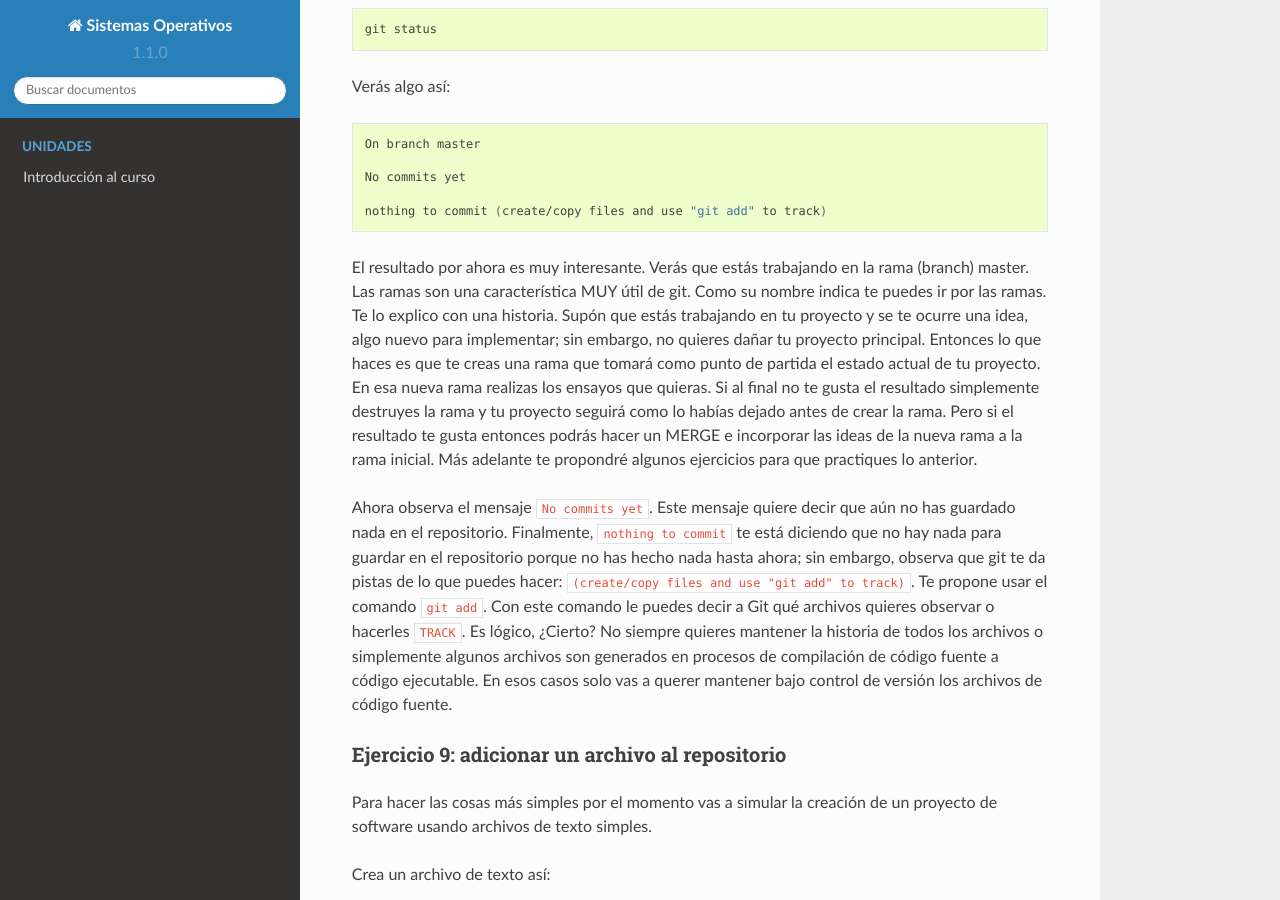
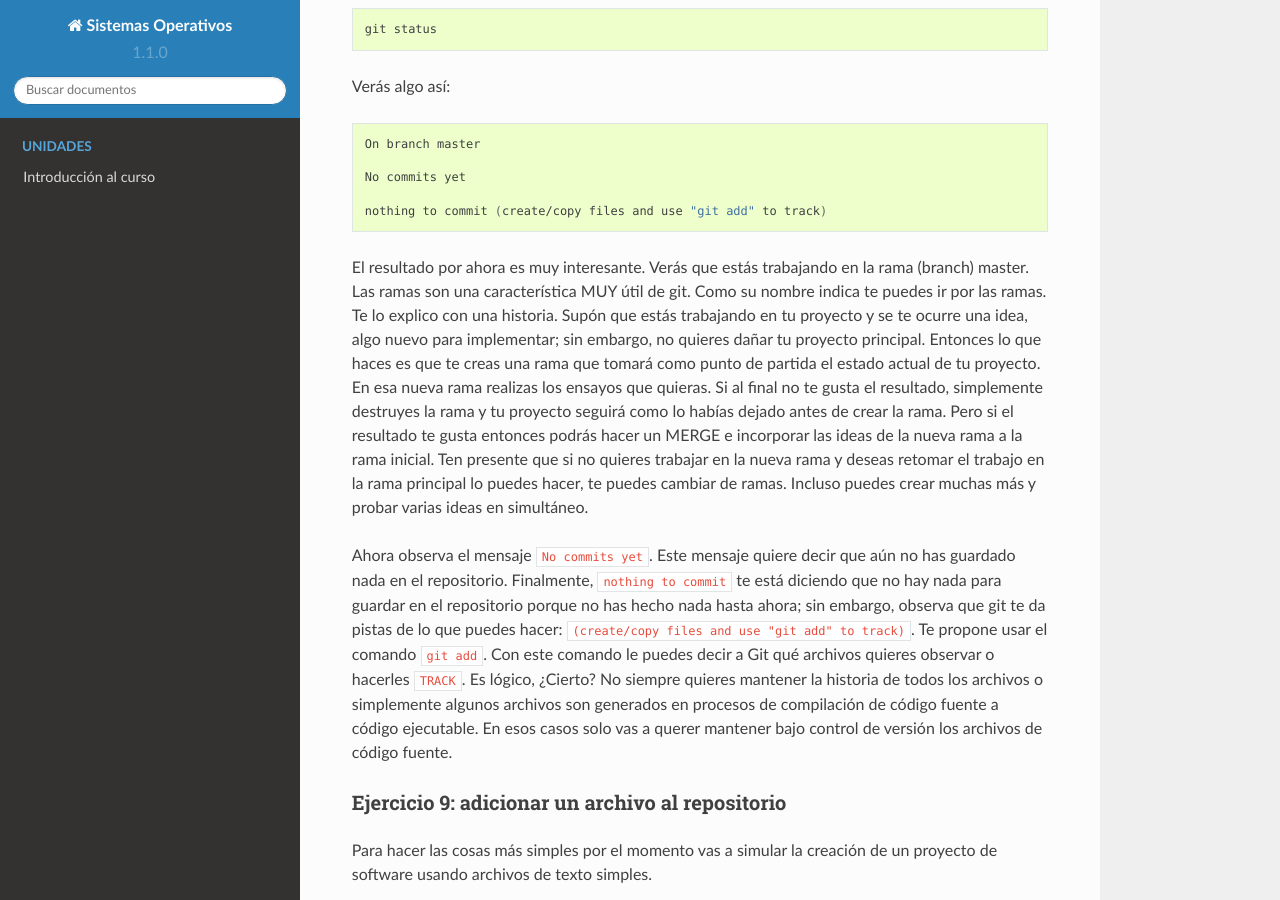
Before and after one commit to juanferfranco/sistemasoperativos, a Sphinx documentation site: the page built from docs/_unidad1/introGit.rst, in a window 1280 px wide and 900 px high, scrolled down 5754 px. Built offline with Sphinx 7.4.7 and the Read the Docs theme 2.0.0, drawn with Linux system fonts in a browser that asks for light colours; pages that are not in the unit, such as notebooks, are missing from menus.

Commit message:
update ejercicio 8

```diff
--- a/docs/_unidad1/introGit.rst
+++ b/docs/_unidad1/introGit.rst
@@ -312,10 +312,12 @@ Supón que estás trabajando en tu proyecto y se te ocurre una idea, algo nuevo
 para implementar; sin embargo, no quieres dañar tu proyecto principal. Entonces
 lo que haces es que te creas una rama que tomará como punto de partida el estado
 actual de tu proyecto. En esa nueva rama realizas los ensayos que quieras. Si
-al final no te gusta el resultado simplemente destruyes la rama y tu proyecto
+al final no te gusta el resultado, simplemente destruyes la rama y tu proyecto
 seguirá como lo habías dejado antes de crear la rama. Pero si el resultado te gusta
 entonces podrás hacer un MERGE e incorporar las ideas de la nueva rama a la rama
-inicial. Más adelante te propondré algunos ejercicios para que practiques lo anterior.
+inicial. Ten presente que si no quieres trabajar en la nueva rama y deseas retomar el
+trabajo en la rama principal lo puedes hacer, te puedes cambiar de ramas. Incluso puedes
+crear muchas más y probar varias ideas en simultáneo.
 
 Ahora observa el mensaje ``No commits yet``. Este mensaje quiere decir que aún no has guardado
 nada en el repositorio. Finalmente, ``nothing to commit`` te está diciendo que no
```
